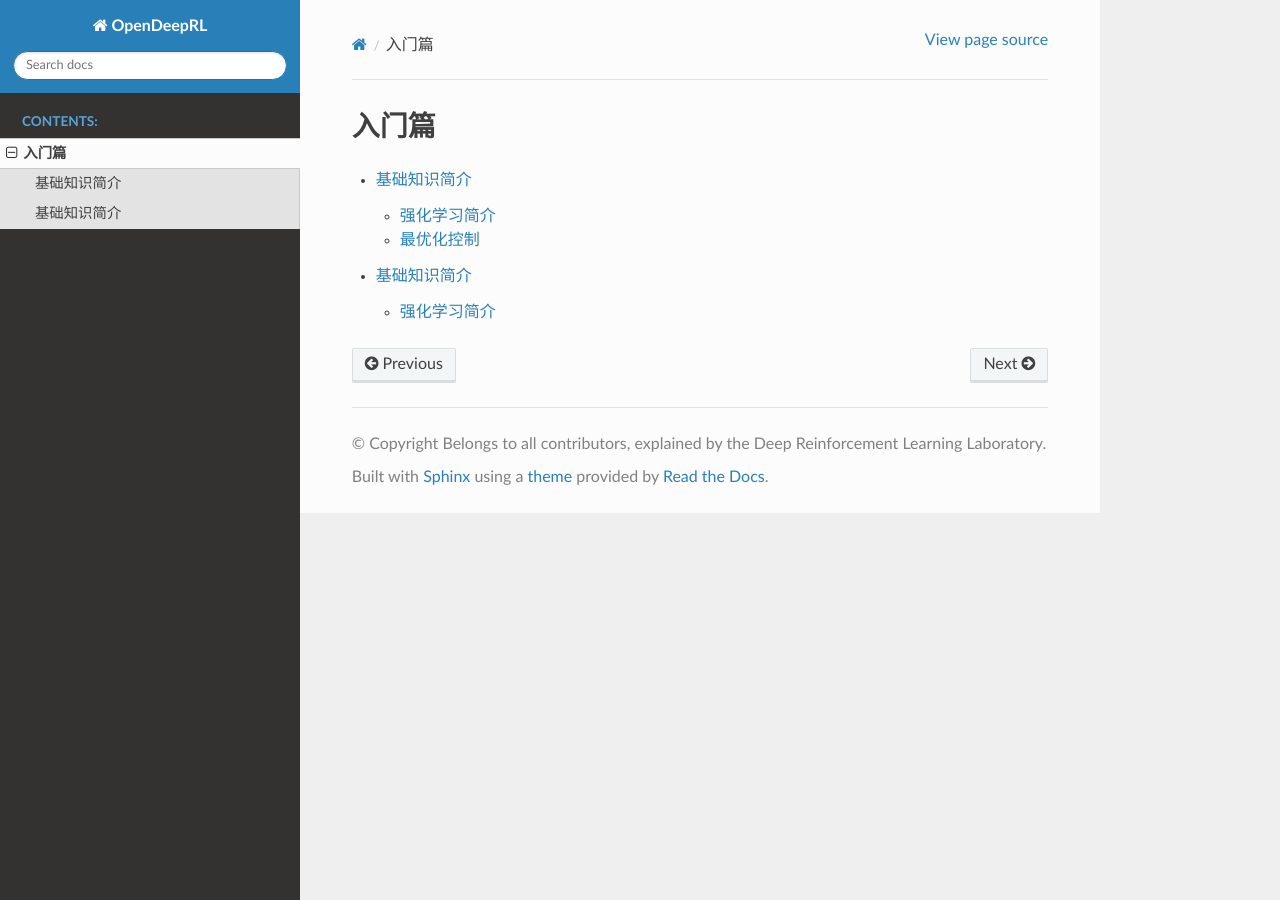
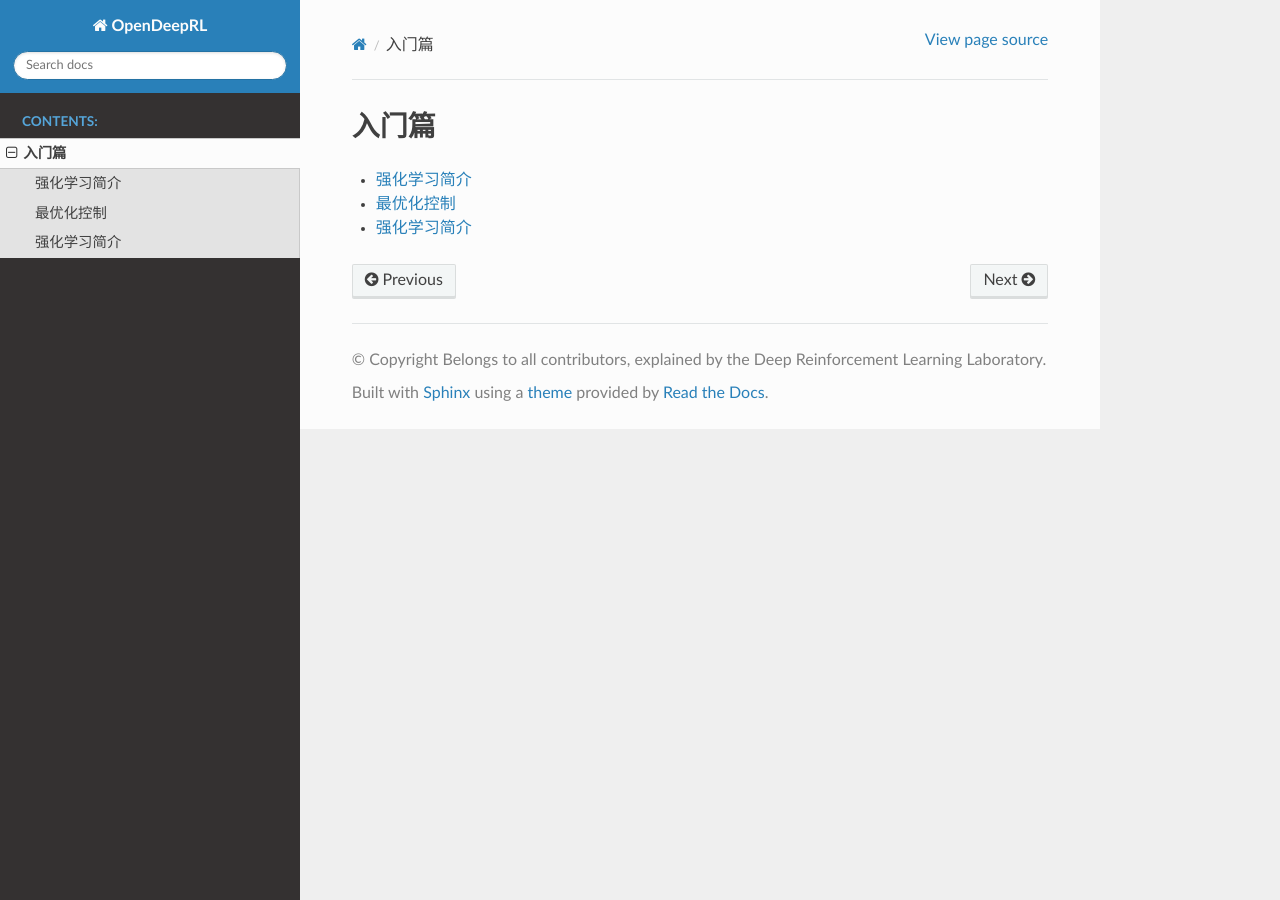
Before and after one commit to NeuronDance/OpenDeepRL, a Sphinx documentation site: the page built from source/beginning/index.rst, in a window 1280 px wide. Built offline with Sphinx 7.4.7 and the Read the Docs theme 2.0.0, drawn with Linux system fonts in a browser that asks for light colours.

Commit message:
update introduction chapter

```diff
--- a/source/beginning/Environment/contents.rst
+++ /dev/null
@@ -1,7 +0,0 @@
-基础知识简介
-==========
-
-.. toctree::
-    :maxdepth: 2
-
-    Gym
--- a/source/beginning/Introduction/contents.rst
+++ /dev/null
@@ -1,8 +0,0 @@
-基础知识简介
-==========
-
-.. toctree::
-    :maxdepth: 2
-
-    ReinforcementLearning
-    OptimizeControl
--- a/source/beginning/index.rst
+++ b/source/beginning/index.rst
@@ -4,5 +4,6 @@
 .. toctree::
     :maxdepth: 2
 
-    Introduction/contents
-    Environment/contents
+    Introduction/ReinforcementLearning
+    Introduction/OptimizeControl
+    Environment/Gym
```
